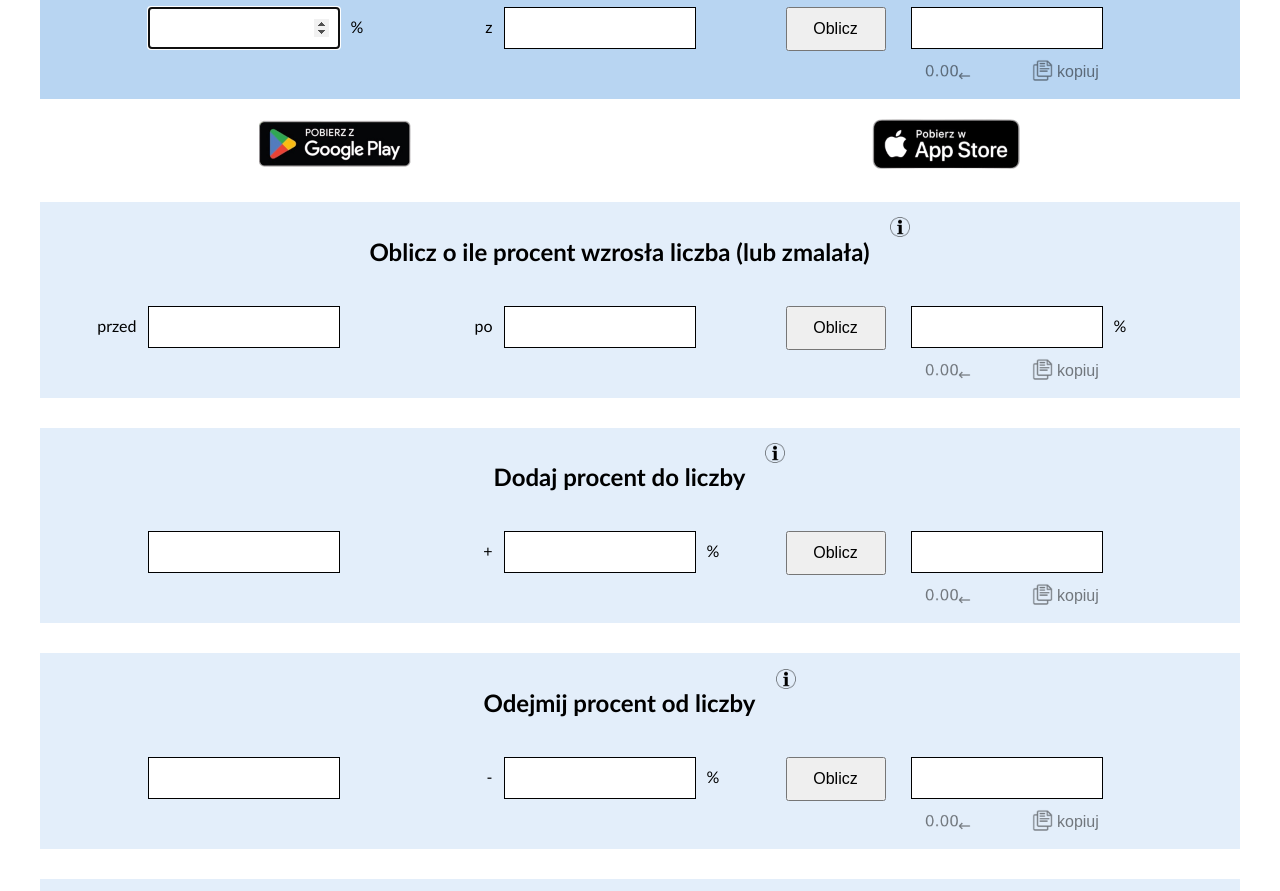
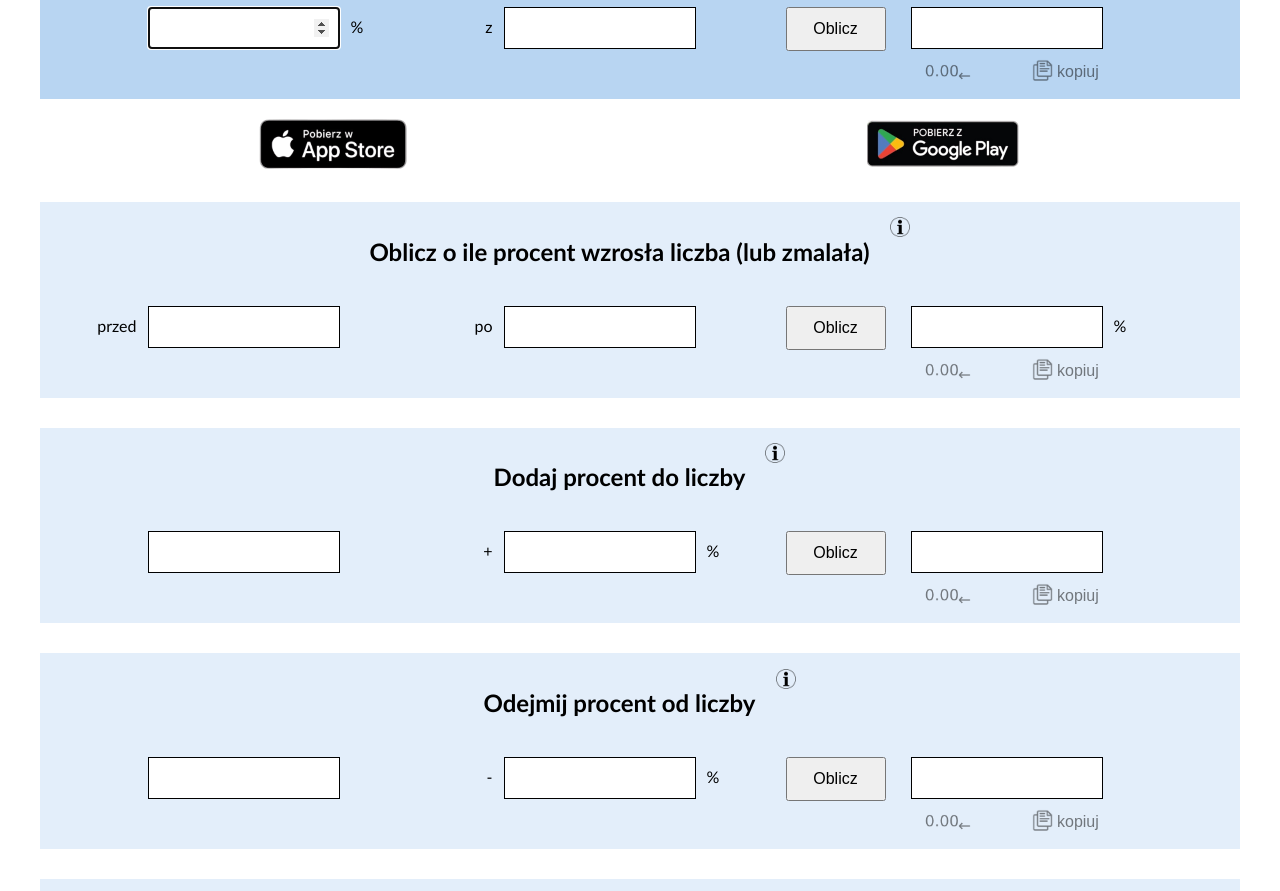
Before and after one commit to tokrajni/obliczanieprocentow.pl, a plain HTML site: page index-NM.html in a window 1280 px wide. Shown: the part 926-1817 px from the top of the page. Drawn offline with nearby package versions, Linux system fonts and the light colour scheme.

Commit message:
fix app buttons

```diff
--- a/index-NM.html
+++ b/index-NM.html
@@ -83,7 +83,7 @@
               </div>
             </div>
           </div>
-          <div class="apps-buttons-desktop"><a href="https://apps.apple.com/pl/app/quickpercent-calculator/id6751426770?platform=iphone" target="_blank" rel="noopener noreferrer"><img src="img/pobierz-google-play-50.png" alt="Pobierz z Google Play" /></a> <a href="https://play.google.com/store/apps/details?id=com.okrajni.quickpercent" target="_blank" rel="noopener noreferrer"><img src="img/pobierz-app-store-50.png" alt="Pobierz z the App Store" /></a></div>
+          <div class="apps-buttons-desktop"><a href="https://apps.apple.com/pl/app/quickpercent-calculator/id6751426770?platform=iphone" target="_blank" rel="noopener noreferrer"><img src="img/pobierz-app-store-50.png" alt="Pobierz z App Store" /></a> <a href="https://play.google.com/store/apps/details?id=com.okrajni.quickpercent" target="_blank" rel="noopener noreferrer"><img src="img/pobierz-google-play-50.png" alt="Pobierz z Google Play" /></a></div>
 
           <div id="app-roznica-procentowa">
             <div class="calculator-wrapper">
```
Also changed, not shown: index.html (+1 -1 lines).
